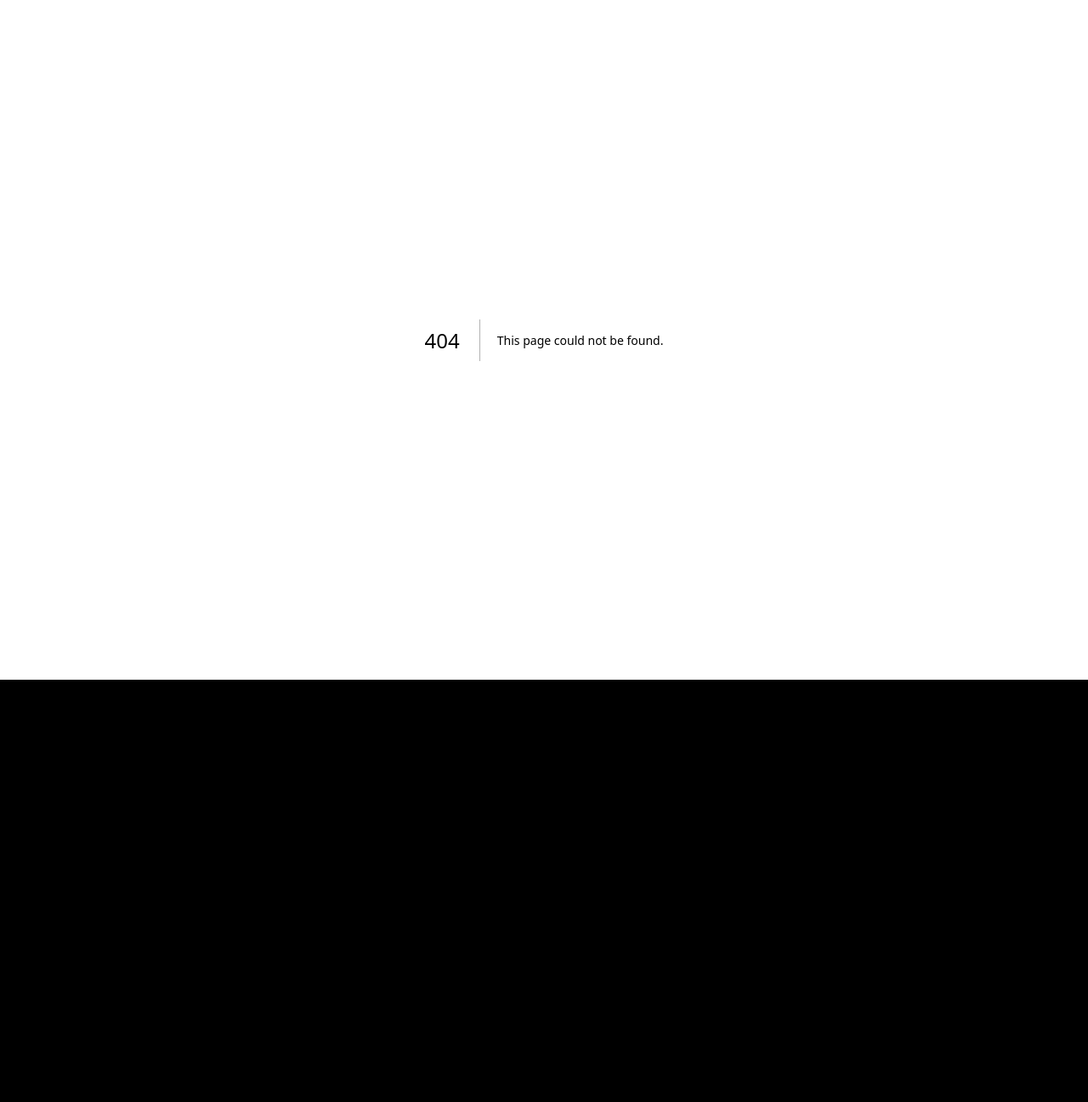
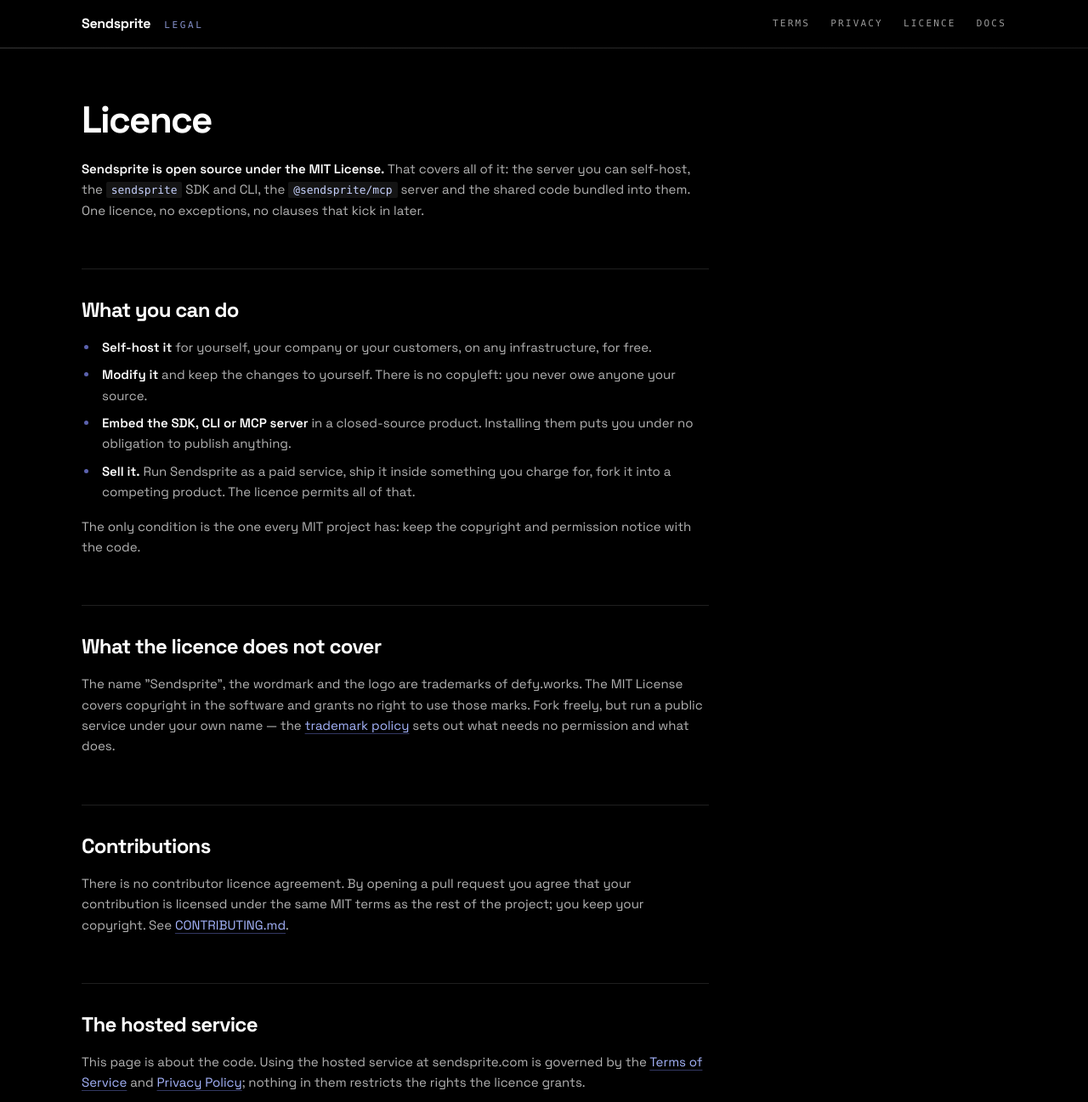
Before and after one commit to defy-works/sendsprite, a Next.js app in the folder apps/web/: page /license in a window 1280 px wide. Before the commit this address had no page. Shown: the top 1297 px of the page at 85% size. Before the commit the page ends 800 px from the top, so only its background shows below. Built offline with nearby package versions, Linux system fonts and the light colour scheme.

Commit message:
feat(site): /license page
MIT licence page under (legal): what the licence permits, what the
trademark holds back, the no-CLA contribution terms, and the full text.
Footer and legal nav link to it, terms §8 links to it, sitemap lists it.

```diff
--- a/apps/web/src/app/(legal)/layout.tsx
+++ b/apps/web/src/app/(legal)/layout.tsx
@@ -5,14 +5,14 @@
 export const metadata: Metadata = {
   title: { default: "Legal", template: "%s · Sendsprite" },
   description:
-    "Terms of Service and Privacy Policy for the hosted Sendsprite service.",
+    "Terms of Service and Privacy Policy for the hosted Sendsprite service, and the MIT licence the software is under.",
 };
 
 const TOP_LINK =
   "font-mono text-[11px] tracking-[0.2em] uppercase text-white/60 transition-colors duration-[var(--duration-fast)] hover:text-indigo-200";
 
 /**
- * `/terms` and `/privacy`. Same header and prose column as `/docs`, without
+ * `/terms`, `/privacy` and `/license`. Same header and prose column as `/docs`, without
  * the docs sidebar: these pages are not product documentation and must not
  * show up in the reading order of `DOCS_NAV`.
  */
@@ -40,6 +40,9 @@
             <Link href="/privacy" className={TOP_LINK}>
               Privacy
             </Link>
+            <Link href="/license" className={TOP_LINK}>
+              Licence
+            </Link>
             <Link href="/docs" className={`hidden sm:block ${TOP_LINK}`}>
               Docs
             </Link>
--- /dev/null
+++ b/apps/web/src/app/(legal)/license/page.mdx
@@ -0,0 +1,76 @@
+export const metadata = {
+  title: "Licence",
+  description:
+    "Sendsprite is MIT licensed — server, SDK, CLI and MCP server. What that lets you do, what the trademark holds back, and the full licence text.",
+};
+
+# Licence
+
+**Sendsprite is open source under the MIT License.** That covers all of it: the
+server you can self-host, the `sendsprite` SDK and CLI, the `@sendsprite/mcp`
+server and the shared code bundled into them. One licence, no exceptions, no
+clauses that kick in later.
+
+## What you can do
+
+- **Self-host it** for yourself, your company or your customers, on any
+  infrastructure, for free.
+- **Modify it** and keep the changes to yourself. There is no copyleft: you
+  never owe anyone your source.
+- **Embed the SDK, CLI or MCP server** in a closed-source product. Installing
+  them puts you under no obligation to publish anything.
+- **Sell it.** Run Sendsprite as a paid service, ship it inside something you
+  charge for, fork it into a competing product. The licence permits all of
+  that.
+
+The only condition is the one every MIT project has: keep the copyright and
+permission notice with the code.
+
+## What the licence does not cover
+
+The name "Sendsprite", the wordmark and the logo are trademarks of defy.works.
+The MIT License covers copyright in the software and grants no right to use
+those marks. Fork freely, but run a public service under your own name — the
+[trademark policy](https://github.com/defy-works/sendsprite/blob/master/TRADEMARK.md)
+sets out what needs no permission and what does.
+
+## Contributions
+
+There is no contributor licence agreement. By opening a pull request you agree
+that your contribution is licensed under the same MIT terms as the rest of the
+project; you keep your copyright. See
+[CONTRIBUTING.md](https://github.com/defy-works/sendsprite/blob/master/CONTRIBUTING.md).
+
+## The hosted service
+
+This page is about the code. Using the hosted service at sendsprite.com is
+governed by the [Terms of Service](/terms) and [Privacy Policy](/privacy);
+nothing in them restricts the rights the licence grants.
+
+## Licence text
+
+The canonical copy is
+[`LICENSE.md`](https://github.com/defy-works/sendsprite/blob/master/LICENSE.md)
+in the repository. Reproduced here:
+
+> MIT License
+>
+> Copyright (c) 2026 defy.works
+>
+> Permission is hereby granted, free of charge, to any person obtaining a copy
+> of this software and associated documentation files (the "Software"), to deal
+> in the Software without restriction, including without limitation the rights
+> to use, copy, modify, merge, publish, distribute, sublicense, and/or sell
+> copies of the Software, and to permit persons to whom the Software is
+> furnished to do so, subject to the following conditions:
+>
+> The above copyright notice and this permission notice shall be included in
+> all copies or substantial portions of the Software.
+>
+> THE SOFTWARE IS PROVIDED "AS IS", WITHOUT WARRANTY OF ANY KIND, EXPRESS OR
+> IMPLIED, INCLUDING BUT NOT LIMITED TO THE WARRANTIES OF MERCHANTABILITY,
+> FITNESS FOR A PARTICULAR PURPOSE AND NONINFRINGEMENT. IN NO EVENT SHALL THE
+> AUTHORS OR COPYRIGHT HOLDERS BE LIABLE FOR ANY CLAIM, DAMAGES OR OTHER
+> LIABILITY, WHETHER IN AN ACTION OF CONTRACT, TORT OR OTHERWISE, ARISING FROM,
+> OUT OF OR IN CONNECTION WITH THE SOFTWARE OR THE USE OR OTHER DEALINGS IN THE
+> SOFTWARE.
--- a/apps/web/src/app/(legal)/terms/page.mdx
+++ b/apps/web/src/app/(legal)/terms/page.mdx
@@ -125,11 +125,10 @@
 
 ## 8. Software licences
 
-The Sendsprite server and client packages are licensed under the MIT
-License. That licence governs the code, not this Service, and nothing here
-restricts the rights it grants.
-"Sendsprite" and its logo are trademarks of defy.works; see the trademark
-policy in the repository.
+The Sendsprite server and client packages are licensed under the
+[MIT License](/license). That licence governs the code, not this Service, and
+nothing here restricts the rights it grants. "Sendsprite" and its logo are
+trademarks of defy.works; see the trademark policy in the repository.
 
 ## 9. Termination
 
--- a/apps/web/src/app/sitemap.ts
+++ b/apps/web/src/app/sitemap.ts
@@ -29,5 +29,6 @@
     ),
     at("/terms", 0.2, "monthly"),
     at("/privacy", 0.2, "monthly"),
+    at("/license", 0.3, "monthly"),
   ];
 }
--- a/apps/web/src/components/landing/Footer.tsx
+++ b/apps/web/src/components/landing/Footer.tsx
@@ -36,9 +36,9 @@
                 </Link>
               </li>
               <li>
-                <a href={`${GITHUB_URL}#licensing`} className={LINK}>
-                  Licensing
-                </a>
+                <Link href="/license" className={LINK}>
+                  Licence
+                </Link>
               </li>
               <li>
                 <Link href="/terms" className={LINK}>
```
